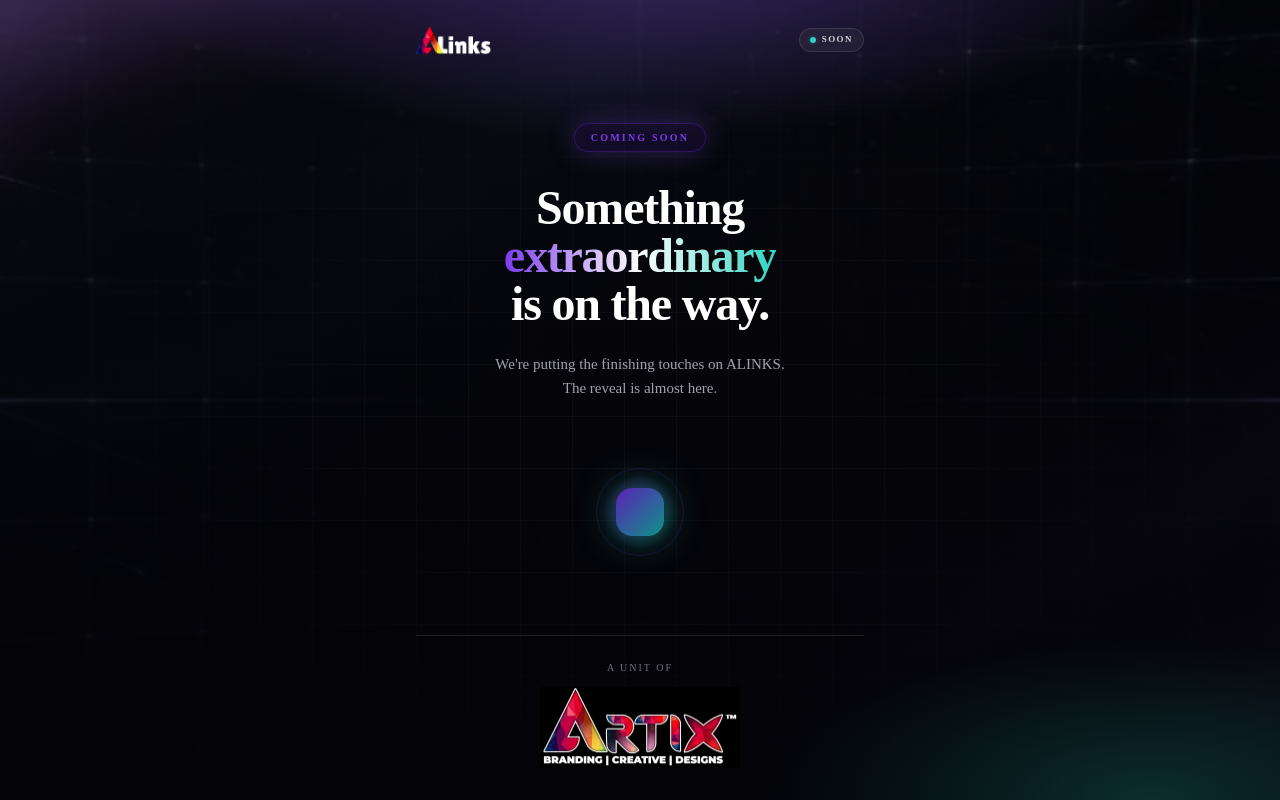
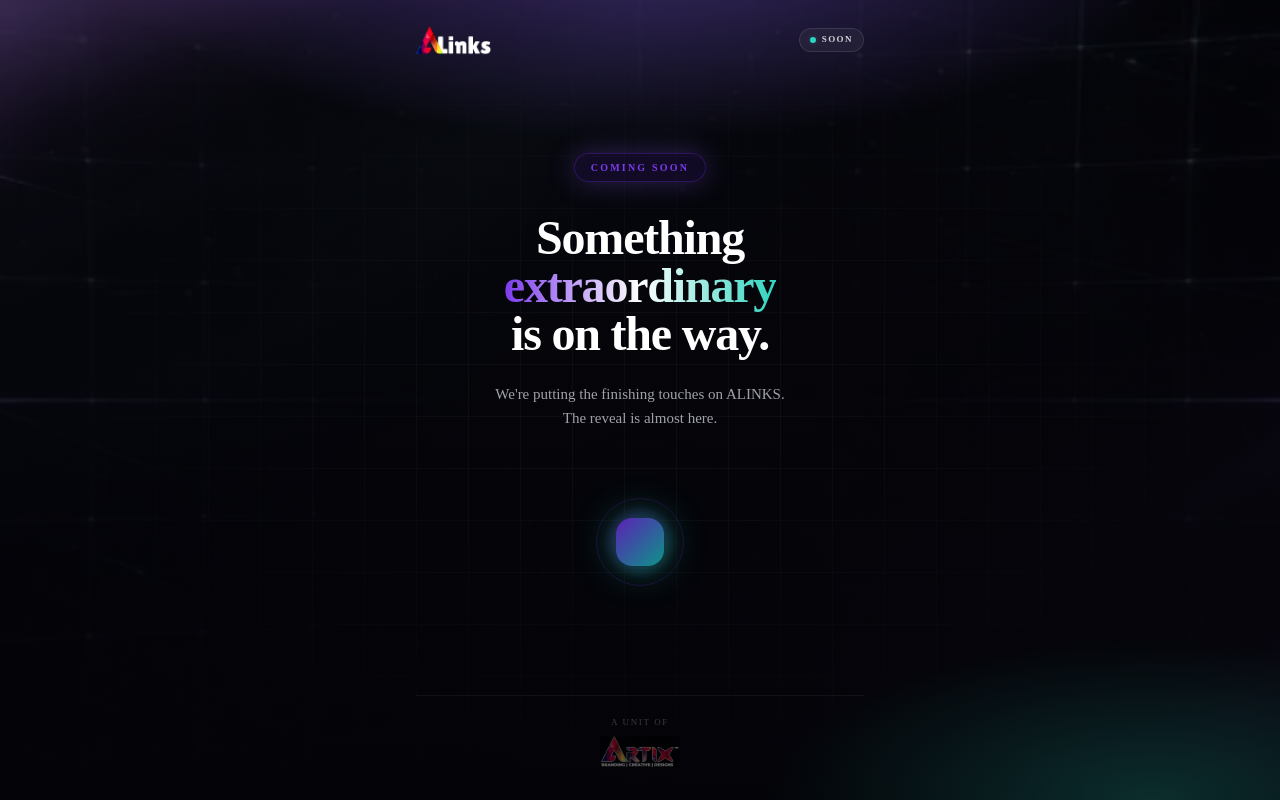
Before and after one commit to alinksonline/alinks, a Next.js app: page /coming-soon in a window 1280 px wide. Built offline with nearby package versions, Linux system fonts and the light colour scheme.

Commit message:
fix(marketing): keep Artix footer mark small and muted
De-emphasize parent brand credit on the coming-soon page.

```diff
--- a/src/app/coming-soon/page.tsx
+++ b/src/app/coming-soon/page.tsx
@@ -79,18 +79,17 @@
           </div>
         </main>
 
-        <footer className="mt-auto border-t border-white/10 pt-6">
-          <div className="flex flex-col items-center gap-3">
-            <p className="font-mono text-[10px] uppercase tracking-[0.2em] text-zinc-500">
+        <footer className="mt-auto border-t border-white/5 pt-5">
+          <div className="flex flex-col items-center gap-1.5 opacity-50">
+            <p className="font-mono text-[9px] uppercase tracking-[0.18em] text-zinc-500">
               A unit of
             </p>
             <Image
               src="/assets/artix-logo.png"
-              alt="Artix — Branding, Creative, Designs"
-              width={200}
-              height={81}
-              className="h-auto w-[180px] max-w-[70vw] object-contain sm:w-[200px]"
-              priority
+              alt="Artix"
+              width={96}
+              height={39}
+              className="h-auto w-[72px] object-contain opacity-80 sm:w-[80px]"
             />
           </div>
         </footer>
```
